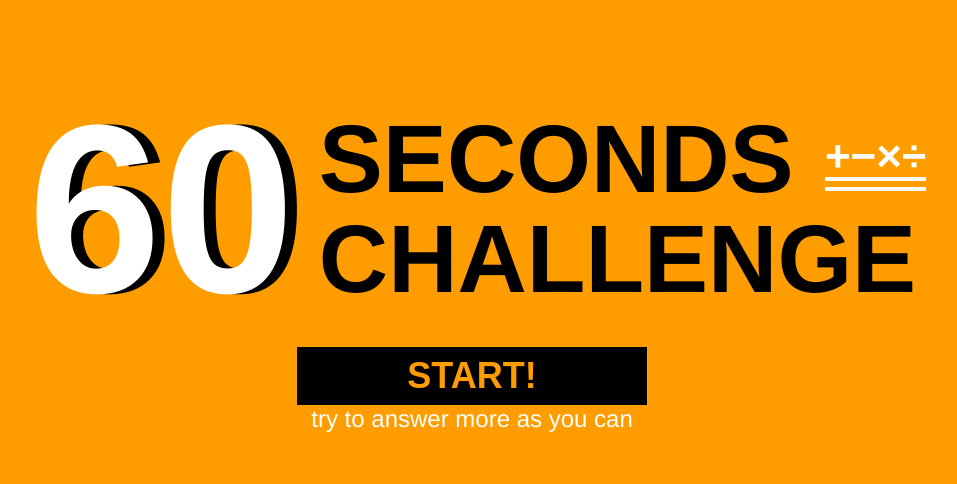
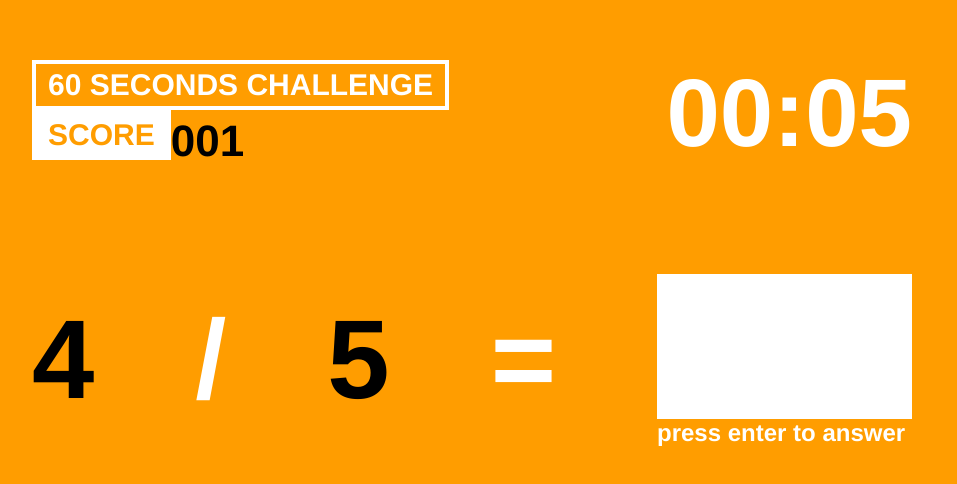
Before and after one commit to LiaoYingKai/counting-game, a Vue app: page / in a window 1280 px wide. Shown: the part 148-632 px from the top of the page, without its empty margins (168-1125 px from the left). Built offline with nearby package versions, Linux system fonts and the light colour scheme.

Commit message:
add random formula and calculation score

```diff
--- a/src/App.vue
+++ b/src/App.vue
@@ -1,8 +1,16 @@
 <template>
   <section>
-    <Start v-show="nowStatus === start" @onStart="changeStatus(game)" />
-    <Game v-show="nowStatus === game" @onGameOver="changeStatus(end)" />
-    <End v-show="nowStatus === end" @onReset="changeStatus(start)" />
+    <Start v-if="nowStatus === start" @onStart="changeStatus(game)" />
+    <Game
+      v-if="nowStatus === game"
+      @onGameOver="changeStatus(end)"
+      @onCalculation="handleCalculation"
+    />
+    <End
+      v-if="nowStatus === end"
+      :score="formatScore(score)"
+      @onReset="changeStatus(start)"
+    />
   </section>
 </template>
 
@@ -26,11 +34,20 @@ export default defineComponent({
       end: "end"
     };
     const { start, game, end } = StatusMap;
-
-    const nowStatus = ref(start);
+    const score = ref(0);
+    const nowStatus = ref(game);
 
     function changeStatus(status) {
       nowStatus.value = status;
+    }
+
+    function handleCalculation(number) {
+      if (score.value < 0) return;
+      score.value = score.value + number;
+    }
+
+    function formatScore(score) {
+      return score > 0 ? score : 0;
     }
 
     return {
@@ -39,7 +56,10 @@ export default defineComponent({
       nowStatus,
       start,
       game,
-      end
+      end,
+      score,
+      handleCalculation,
+      formatScore
     };
   }
 });
--- a/src/components/end.vue
+++ b/src/components/end.vue
@@ -4,7 +4,7 @@
     <div class="end__final-score">
       <span>—</span> YOUR FINAL SCORE <span>—</span>
     </div>
-    <p class="end__score">74</p>
+    <p class="end__score">{{ score }}</p>
     <Button @onClick="$emit('on-reset')">
       TRY AGAIN!
     </Button>
@@ -17,8 +17,12 @@ export default defineComponent({
   components: {
     Button
   },
-  props: {},
-  setup() {}
+  props: {
+    score: {
+      type: Number,
+      default: 0
+    }
+  }
 });
 </script>
 
--- a/src/components/game.vue
+++ b/src/components/game.vue
@@ -9,9 +9,10 @@
       <div class="game__timer">{{ formatTime(lastTime) }}</div>
     </div>
     <div class="game__content">
-      <span>121</span> x <span>122</span> =
+      <span>{{ formula[0] }}</span> {{ formula[1]
+      }}<span>{{ formula[2] }}</span> =
       <div>
-        <input />
+        <input @keyup.enter="handleSubmit" ref="input" />
         <p>press enter to answer</p>
       </div>
     </div>
@@ -23,9 +24,11 @@ export default defineComponent({
   props: {},
   setup(props, { emit }) {
     const question = ref(1);
-    const GameTime = 60;
+    const GameTime = 10;
     const lastTime = ref(GameTime);
     const Milliseconds = 1000;
+    const formula = ref(randomFormula());
+
     const timer = setInterval(() => {
       lastTime.value = lastTime.value - 1;
       if (lastTime.value === 0) {
@@ -33,6 +36,7 @@ export default defineComponent({
         emit("on-game-over");
       }
     }, Milliseconds);
+
     function formatTime(time) {
       const minutes = Number.parseInt(time / 60);
       const seconds = time % 60;
@@ -45,15 +49,42 @@ export default defineComponent({
       return `00${question}`;
     }
 
+    function randomNumber(max = 10) {
+      return Math.floor(Math.random() * Math.floor(max));
+    }
+
+    function randomSymbol() {
+      const symbols = ["+", "-", "*", "/"];
+      return symbols[randomNumber(4)];
+    }
+
+    function randomFormula() {
+      return [randomNumber(10), randomSymbol(), randomNumber(10)];
+    }
+
     function paddingZero(number) {
-      return number > 10 ? number : `0${number}`;
+      return number >= 10 ? number : `0${number}`;
+    }
+
+    function handleSubmit(event) {
+      const inputValue = event.target.value;
+      const answer = eval(formula.value.join(""));
+      if (answer == inputValue) {
+        emit("on-calculation", 5);
+      } else {
+        emit("on-calculation", -1);
+      }
+      formula.value = randomFormula();
+      this.$refs.input.value = "";
     }
 
     return {
       formatTime,
       lastTime,
       formatQuestion,
-      question
+      question,
+      formula,
+      handleSubmit
     };
   }
 });
```
